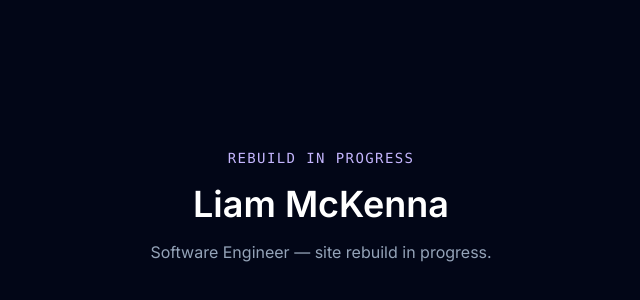
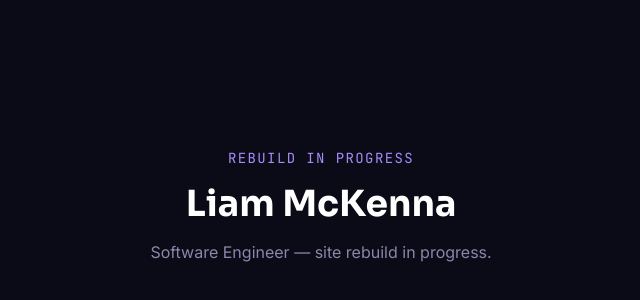
Before and after one commit to Liam-McKenna/liam-mckenna.github.io, a React (Vite) app: page / in a window 1280 px wide. Shown: the part 194-494 px from the top of the page, without its empty margins (319-959 px from the left). Built offline with nearby package versions, Linux system fonts and the light colour scheme.

Commit message:
Add design-token theme (colors, fonts) for the rebuild

```diff
--- a/src/App.jsx
+++ b/src/App.jsx
@@ -1,9 +1,9 @@
 export default function App() {
   return (
-    <div className="flex min-h-screen flex-col items-center justify-center gap-4 bg-slate-950 px-6 text-center">
-      <p className="font-mono text-sm uppercase tracking-widest text-violet-300">Rebuild in progress</p>
-      <h1 className="text-4xl font-bold text-white">Liam McKenna</h1>
-      <p className="max-w-md text-slate-400">Software Engineer — site rebuild in progress.</p>
+    <div className="flex min-h-screen flex-col items-center justify-center gap-4 bg-background px-6 text-center">
+      <p className="font-mono text-sm uppercase tracking-widest text-accent-soft">Rebuild in progress</p>
+      <h1 className="font-display text-4xl font-bold text-white">Liam McKenna</h1>
+      <p className="max-w-md text-muted">Software Engineer — site rebuild in progress.</p>
     </div>
   )
 }
--- a/src/index.css
+++ b/src/index.css
@@ -8,8 +8,14 @@
   }
 
   body {
-    @apply bg-slate-950 text-white antialiased;
-    font-family: 'Inter', sans-serif;
+    @apply bg-background text-white antialiased font-sans;
+  }
+
+  h1,
+  h2,
+  h3,
+  h4 {
+    @apply font-display;
   }
 }
 
--- a/tailwind.config.js
+++ b/tailwind.config.js
@@ -2,7 +2,29 @@
 export default {
   content: ['./index.html', './src/**/*.{js,jsx}'],
   theme: {
-    extend: {},
+    extend: {
+      colors: {
+        background: '#0a0b16',
+        surface: '#151327',
+        surface2: '#1e1a3a',
+        accent: {
+          DEFAULT: '#7c3aed',
+          soft: '#a78bfa',
+          bright: '#c4b5fd',
+        },
+        highlight: '#ff9f5a',
+        border: '#2c2650',
+        muted: '#8b86ab',
+      },
+      fontFamily: {
+        display: ['"Sora"', 'sans-serif'],
+        sans: ['"Inter"', 'sans-serif'],
+        mono: ['"JetBrains Mono"', 'monospace'],
+      },
+      borderRadius: {
+        xl2: '1.25rem',
+      },
+    },
   },
   plugins: [],
 }
```
